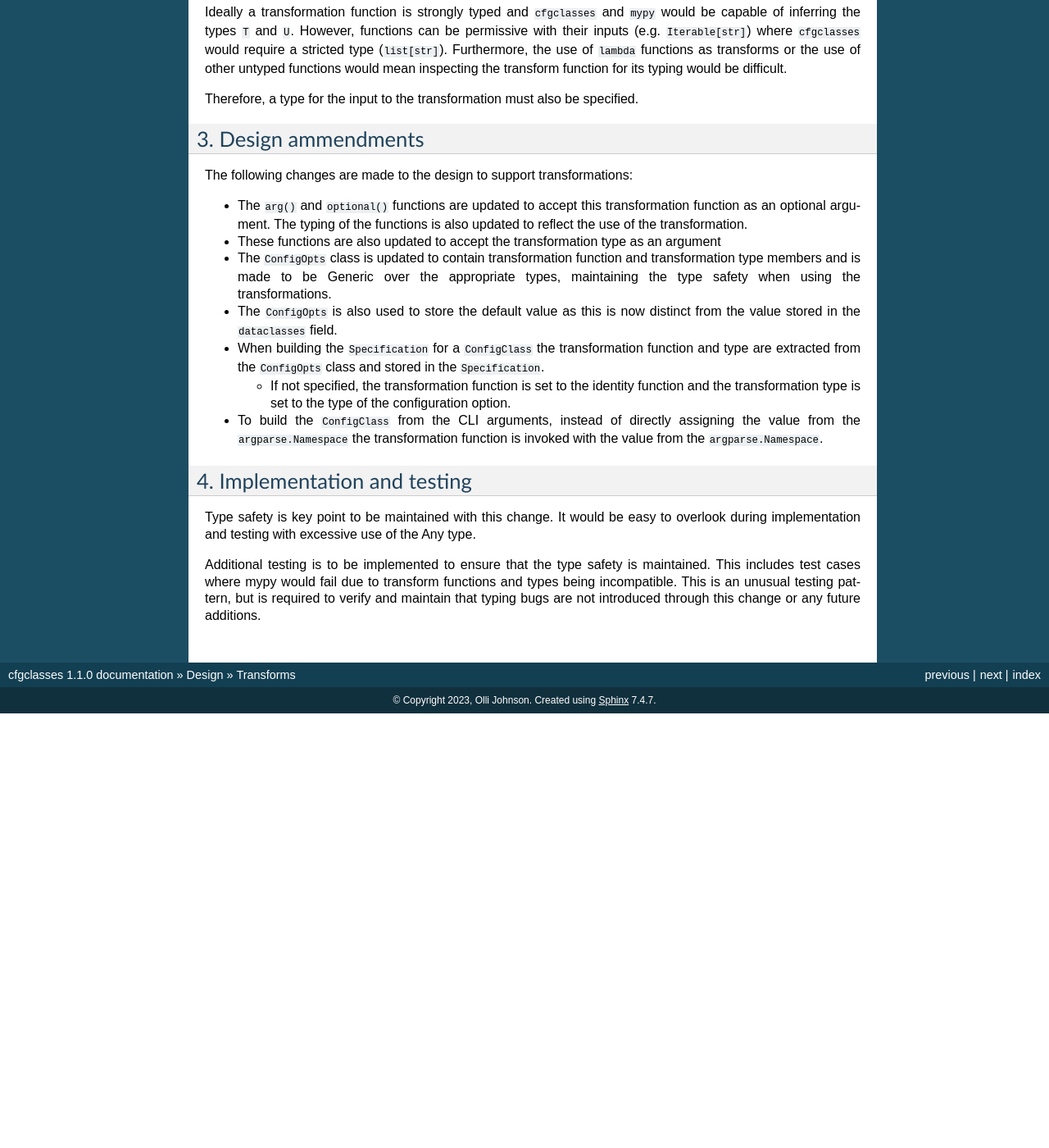
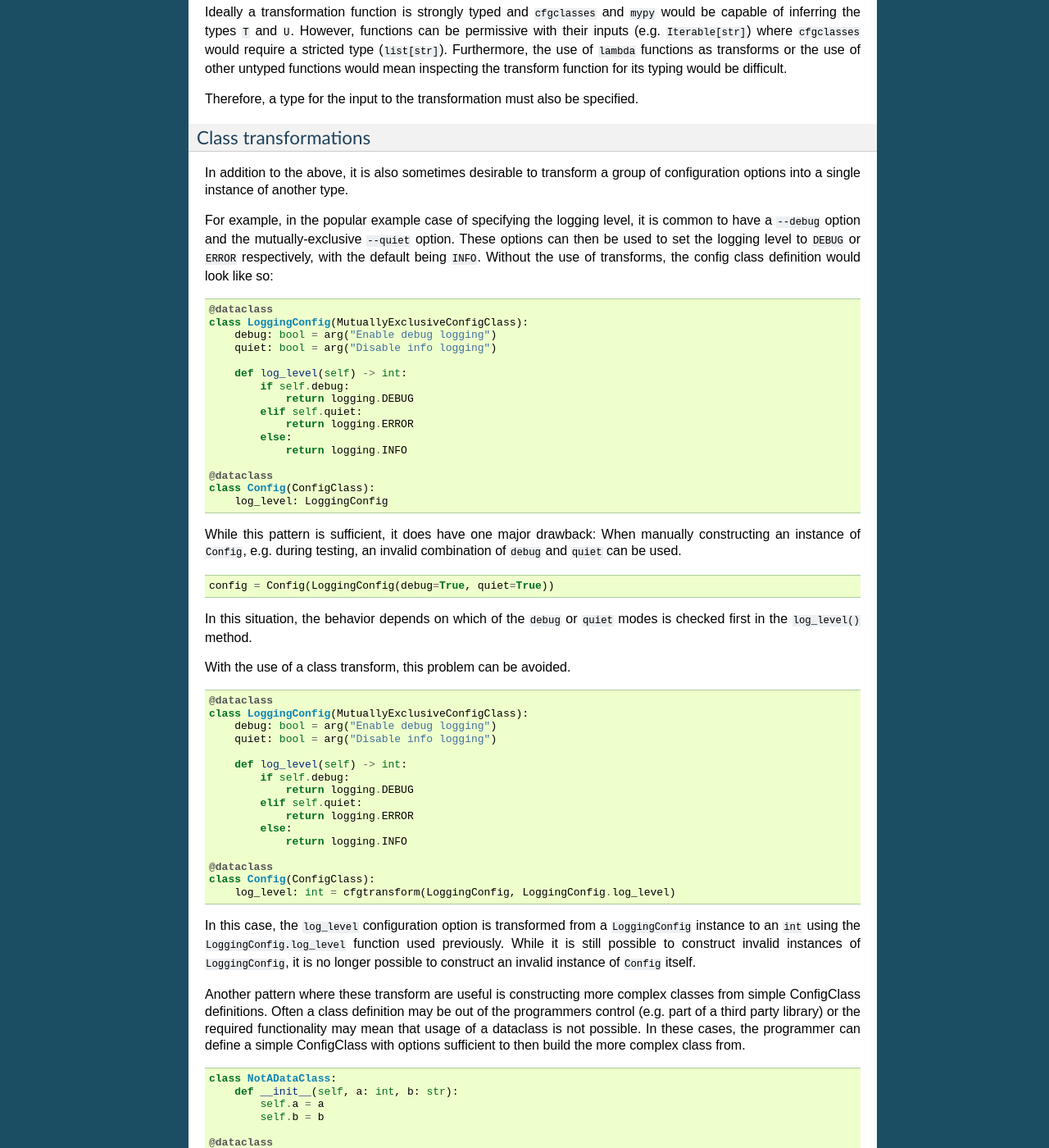
Before and after one commit to ollij93/cfgclasses, a Sphinx documentation site: the page built from docs/source/designs/transforms.rst, in a window 1280 px wide and 1400 px high, scrolled down 999 px. Shown: the whole window at 82% size. Built offline with Sphinx 7.4.7, drawn with Linux system fonts in a browser that asks for light colours; before the commit the page ends 1869 px from its top, so only the background shows below that; some of the changed text lies outside the part shown.

Commit message:
Add the cfgtransform() feature

```diff
--- a/docs/source/designs/transforms.rst
+++ b/docs/source/designs/transforms.rst
@@ -39,6 +39,92 @@ Furthermore, the use of ``lambda`` functions as transforms or the use of other u
 
 Therefore, a type for the input to the transformation must also be specified.
 
+Class transformations
+#####################
+In addition to the above, it is also sometimes desirable to transform a group of configuration options into a single instance of another type.
+
+For example, in the popular example case of specifying the logging level, it is common to have a ``--debug`` option and the mutually-exclusive ``--quiet`` option.
+These options can then be used to set the logging level to ``DEBUG`` or ``ERROR`` respectively, with the default being ``INFO``.
+Without the use of transforms, the config class definition would look like so:
+
+.. code-block:: python
+
+    @dataclass
+    class LoggingConfig(MutuallyExclusiveConfigClass):
+        debug: bool = arg("Enable debug logging")
+        quiet: bool = arg("Disable info logging")
+
+        def log_level(self) -> int:
+            if self.debug:
+                return logging.DEBUG
+            elif self.quiet:
+                return logging.ERROR
+            else:
+                return logging.INFO
+
+    @dataclass
+    class Config(ConfigClass):
+        log_level: LoggingConfig
+
+While this pattern is sufficient, it does have one major drawback: When manually constructing an instance of ``Config``, e.g. during testing, an invalid combination of ``debug`` and ``quiet`` can be used.
+
+.. code-block:: python
+
+    config = Config(LoggingConfig(debug=True, quiet=True))
+
+In this situation, the behavior depends on which of the ``debug`` or ``quiet`` modes is checked first in the ``log_level()`` method.
+
+With the use of a class transform, this problem can be avoided.
+
+.. code-block:: python
+
+    @dataclass
+    class LoggingConfig(MutuallyExclusiveConfigClass):
+        debug: bool = arg("Enable debug logging")
+        quiet: bool = arg("Disable info logging")
+
+        def log_level(self) -> int:
+            if self.debug:
+                return logging.DEBUG
+            elif self.quiet:
+                return logging.ERROR
+            else:
+                return logging.INFO
+
+    @dataclass
+    class Config(ConfigClass):
+        log_level: int = cfgtransform(LoggingConfig, LoggingConfig.log_level)
+
+In this case, the ``log_level`` configuration option is transformed from a ``LoggingConfig`` instance to an ``int`` using the ``LoggingConfig.log_level`` function used previously.
+While it is still possible to construct invalid instances of ``LoggingConfig``, it is no longer possible to construct an invalid instance of ``Config`` itself.
+
+Another pattern where these transform are useful is constructing more complex classes from simple ConfigClass definitions.
+Often a class definition may be out of the programmers control (e.g. part of a third party library) or the required functionality may mean that usage of a dataclass is not possible.
+In these cases, the programmer can define a simple ConfigClass with options sufficient to then build the more complex class from.
+
+.. code-block:: python
+
+    class NotADataClass:
+        def __init__(self, a: int, b: str):
+            self.a = a
+            self.b = b
+
+    @dataclass
+    class DataClassConfig(ConfigClass):
+        a: int = arg("An int")
+        b: str = arg("A string")
+
+        def to_not_a_dataclass(self) -> NotADataClass:
+            return NotADataClass(self.a, self.b)
+
+    @dataclass
+    class Config(ConfigClass):
+        not_a_dataclass: NotADataClass = cfgtransform(
+            DataClassConfig,
+            DataClassConfig.to_not_a_dataclass,
+        )
+
+
 3. Design ammendments
 ---------------------
 The following changes are made to the design to support transformations:
@@ -52,6 +138,13 @@ The following changes are made to the design to support transformations:
   * If not specified, the transformation function is set to the identity function and the transformation type is set to the type of the configuration option.
 * To build the ``ConfigClass`` from the CLI arguments, instead of directly assigning the value from the ``argparse.Namespace`` the transformation function is invoked with the value from the ``argparse.Namespace``.
 
+For the class transformation, the following changes are made:
+
+* A new ``cfgtransform()`` function is added which takes a type and a transform function.
+* A new ``ConfigClassTransform`` type is defined to contain the type and transform function for classes.
+* The ``Specification`` is updated to check for this class in the dataclass metadata and store the transform information.
+* When building the ``ConfigClass`` from the CLI arguments, the transforms of each of its subspecs are invoked to apply the transformations.
+
 4. Implementation and testing
 -----------------------------
 Type safety is key point to be maintained with this change.
```
Also changed, not shown: 4 other files.
